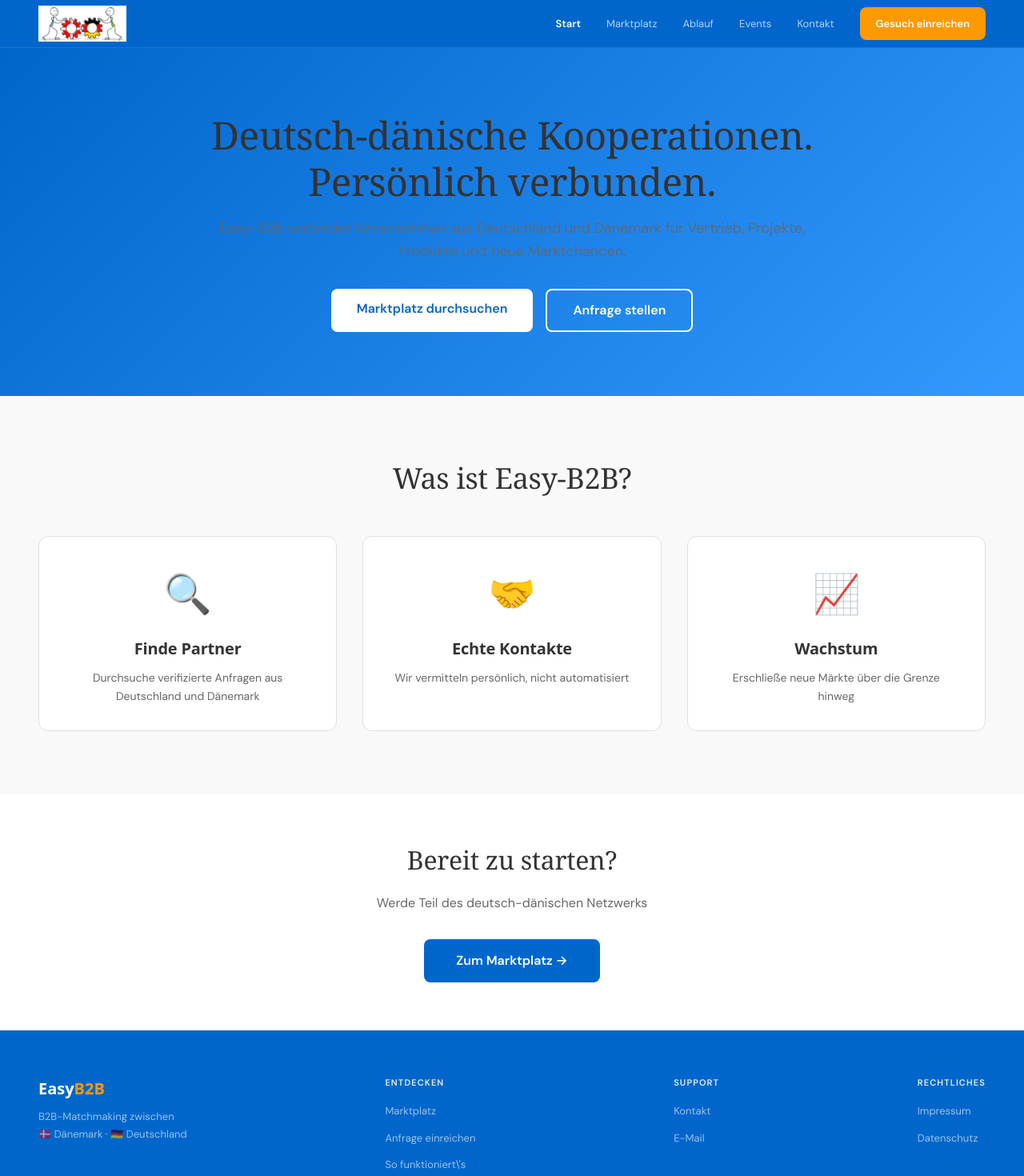
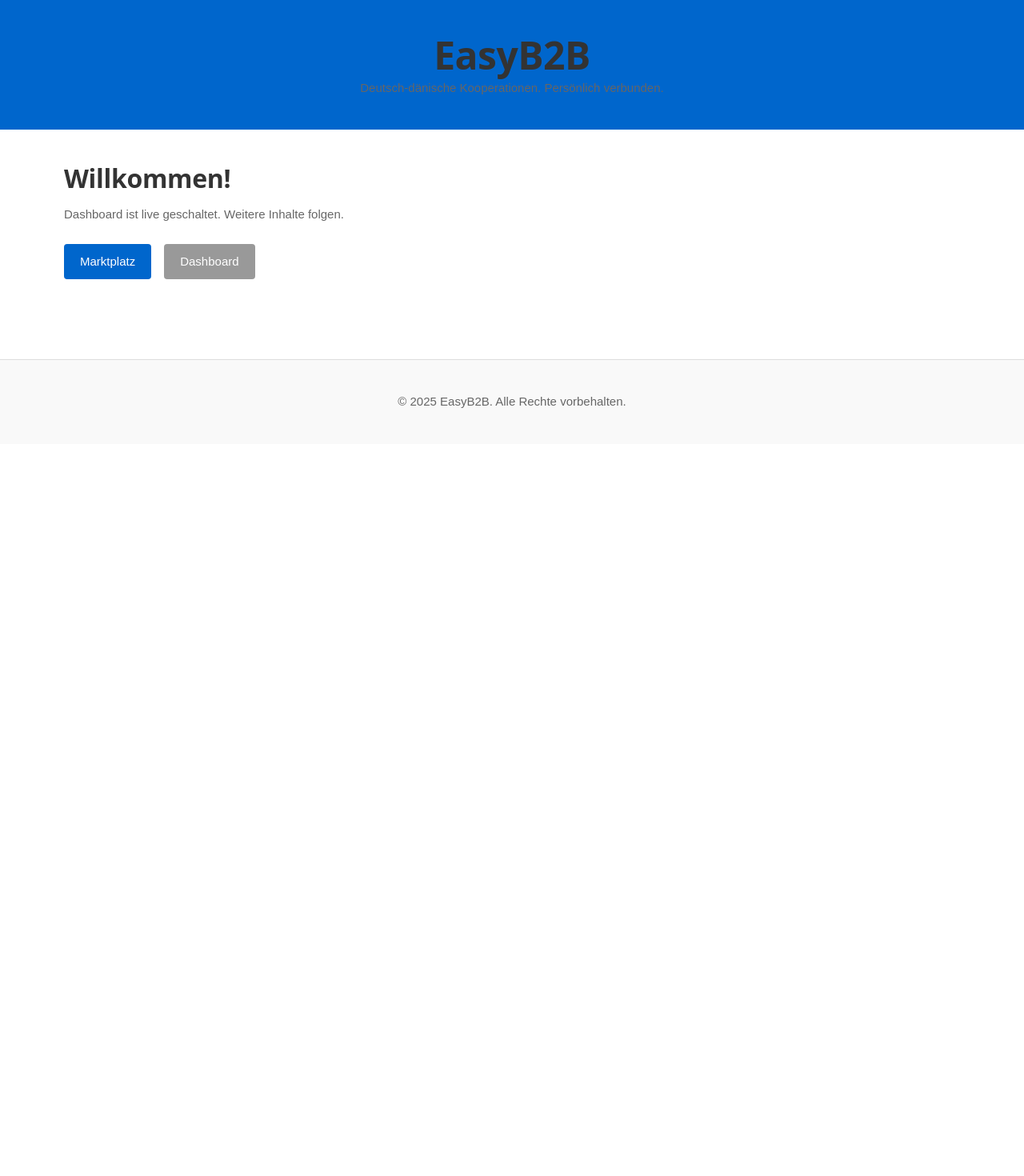
Before and after one commit to janthomsenstf-bit/Homepage-Easy-B2B, a Next.js app: page / in a window 1280 px wide. Shown: the top 1470 px of the page at 80% size. After the commit the page ends 800 px from the top, so only its background shows below. Built offline with nearby package versions, Linux system fonts and the light colour scheme.

Commit message:
Fix: Ultra-minimale Homepage nur mit Inline-Styles für Vercel Rendering

```diff
--- a/src/app/page.tsx
+++ b/src/app/page.tsx
@@ -1,137 +1,33 @@
-import Link from 'next/link'
-import Nav from '@/components/ui/Nav'
-import Footer from '@/components/ui/Footer'
-
 export const metadata = {
-  title: 'EasyB2B – Deutsche und dänische Kooperationen',
-  description: 'Easy-B2B verbindet Unternehmen aus Deutschland und Dänemark für Vertrieb, Projekte, Produkte und neue Marktchancen.',
+  title: 'EasyB2B',
+  description: 'Deutsch-dänische Kooperationen',
 }
 
 export default function Home() {
   return (
-    <>
-      <Nav />
+    <div style={{ fontFamily: 'sans-serif' }}>
+      <header style={{ background: '#0066cc', color: 'white', padding: '40px', textAlign: 'center' }}>
+        <h1>EasyB2B</h1>
+        <p>Deutsch-dänische Kooperationen. Persönlich verbunden.</p>
+      </header>
 
-      <main style={{ minHeight: '100vh' }}>
-        {/* Hero Section */}
-        <section style={{
-          background: 'linear-gradient(135deg, #0066cc 0%, #3399ff 100%)',
-          color: 'white',
-          padding: '80px 48px',
-          textAlign: 'center',
-        }}>
-          <div style={{ maxWidth: '800px', margin: '0 auto' }}>
-            <h1 style={{
-              fontSize: '48px',
-              fontFamily: "'Playfair Display', Georgia, serif",
-              marginBottom: '16px',
-              fontWeight: 400,
-            }}>
-              Deutsch-dänische Kooperationen. Persönlich verbunden.
-            </h1>
-            <p style={{
-              fontSize: '18px',
-              marginBottom: '32px',
-              opacity: 0.9,
-              lineHeight: 1.6,
-            }}>
-              Easy-B2B verbindet Unternehmen aus Deutschland und Dänemark für Vertrieb, Projekte, Produkte und neue Marktchancen.
-            </p>
-            <div style={{ display: 'flex', gap: '16px', justifyContent: 'center', flexWrap: 'wrap' }}>
-              <Link href="/marktplatz" style={{
-                padding: '12px 32px',
-                background: 'white',
-                color: '#0066cc',
-                textDecoration: 'none',
-                borderRadius: '8px',
-                fontWeight: 600,
-                fontSize: '16px',
-              }}>
-                Marktplatz durchsuchen
-              </Link>
-              <Link href="/anfrage-einreichen" style={{
-                padding: '12px 32px',
-                border: '2px solid white',
-                color: 'white',
-                textDecoration: 'none',
-                borderRadius: '8px',
-                fontWeight: 600,
-                fontSize: '16px',
-              }}>
-                Anfrage stellen
-              </Link>
-            </div>
-          </div>
-        </section>
+      <main style={{ padding: '40px', maxWidth: '1200px', margin: '0 auto' }}>
+        <h2>Willkommen!</h2>
+        <p>Dashboard ist live geschaltet. Weitere Inhalte folgen.</p>
 
-        {/* Features */}
-        <section style={{ padding: '80px 48px', background: '#f9f9f9' }}>
-          <div style={{ maxWidth: '1200px', margin: '0 auto' }}>
-            <h2 style={{
-              fontSize: '36px',
-              fontFamily: "'Playfair Display', Georgia, serif",
-              marginBottom: '48px',
-              textAlign: 'center',
-              fontWeight: 400,
-            }}>
-              Was ist Easy-B2B?
-            </h2>
-
-            <div style={{
-              display: 'grid',
-              gridTemplateColumns: 'repeat(auto-fit, minmax(280px, 1fr))',
-              gap: '32px',
-            }}>
-              {[
-                { icon: '🔍', title: 'Finde Partner', desc: 'Durchsuche verifizierte Anfragen aus Deutschland und Dänemark' },
-                { icon: '🤝', title: 'Echte Kontakte', desc: 'Wir vermitteln persönlich, nicht automatisiert' },
-                { icon: '📈', title: 'Wachstum', desc: 'Erschließe neue Märkte über die Grenze hinweg' },
-              ].map((item, i) => (
-                <div key={i} style={{
-                  background: 'white',
-                  padding: '32px',
-                  borderRadius: '12px',
-                  border: '1px solid #e0e0e0',
-                  textAlign: 'center',
-                }}>
-                  <div style={{ fontSize: '48px', marginBottom: '16px' }}>{item.icon}</div>
-                  <h3 style={{ fontSize: '20px', fontWeight: 600, marginBottom: '12px' }}>{item.title}</h3>
-                  <p style={{ color: '#666666', fontSize: '14px', lineHeight: 1.6 }}>{item.desc}</p>
-                </div>
-              ))}
-            </div>
-          </div>
-        </section>
-
-        {/* CTA */}
-        <section style={{ padding: '60px 48px', textAlign: 'center' }}>
-          <h2 style={{
-            fontSize: '32px',
-            fontFamily: "'Playfair Display', Georgia, serif",
-            marginBottom: '20px',
-            fontWeight: 400,
-          }}>
-            Bereit zu starten?
-          </h2>
-          <p style={{ fontSize: '16px', color: '#666666', marginBottom: '32px' }}>
-            Werde Teil des deutsch-dänischen Netzwerks
-          </p>
-          <Link href="/marktplatz" style={{
-            display: 'inline-block',
-            padding: '14px 40px',
-            background: '#0066cc',
-            color: 'white',
-            textDecoration: 'none',
-            borderRadius: '8px',
-            fontWeight: 600,
-            fontSize: '16px',
-          }}>
-            Zum Marktplatz →
-          </Link>
-        </section>
+        <div style={{ display: 'flex', gap: '16px', marginTop: '24px' }}>
+          <a href="/marktplatz" style={{ padding: '10px 20px', background: '#0066cc', color: 'white', textDecoration: 'none', borderRadius: '4px' }}>
+            Marktplatz
+          </a>
+          <a href="/dashboard" style={{ padding: '10px 20px', background: '#999', color: 'white', textDecoration: 'none', borderRadius: '4px' }}>
+            Dashboard
+          </a>
+        </div>
       </main>
 
-      <Footer />
-    </>
+      <footer style={{ background: '#f9f9f9', padding: '40px', textAlign: 'center', borderTop: '1px solid #ddd', marginTop: '60px' }}>
+        <p>&copy; 2025 EasyB2B. Alle Rechte vorbehalten.</p>
+      </footer>
+    </div>
   )
 }
```
